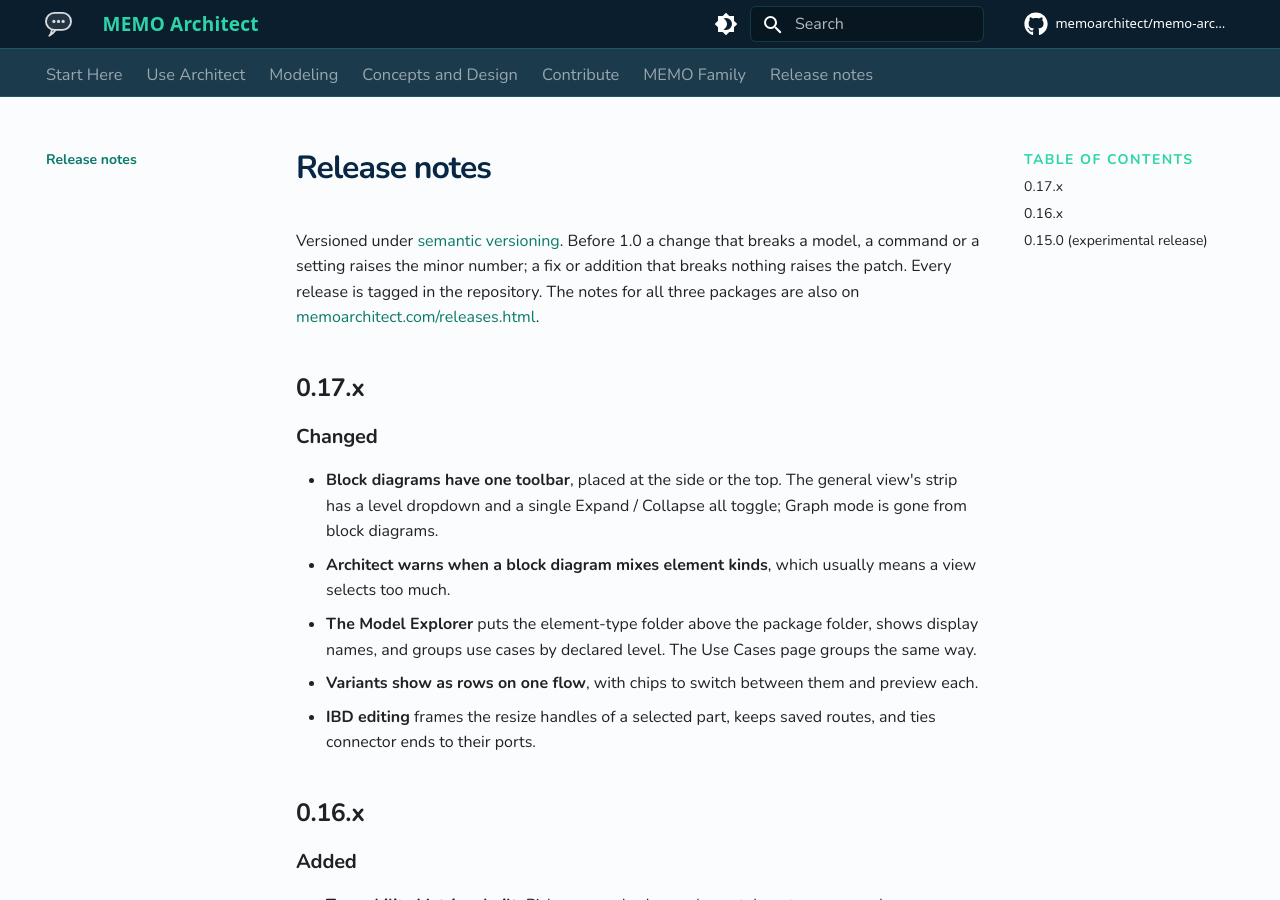
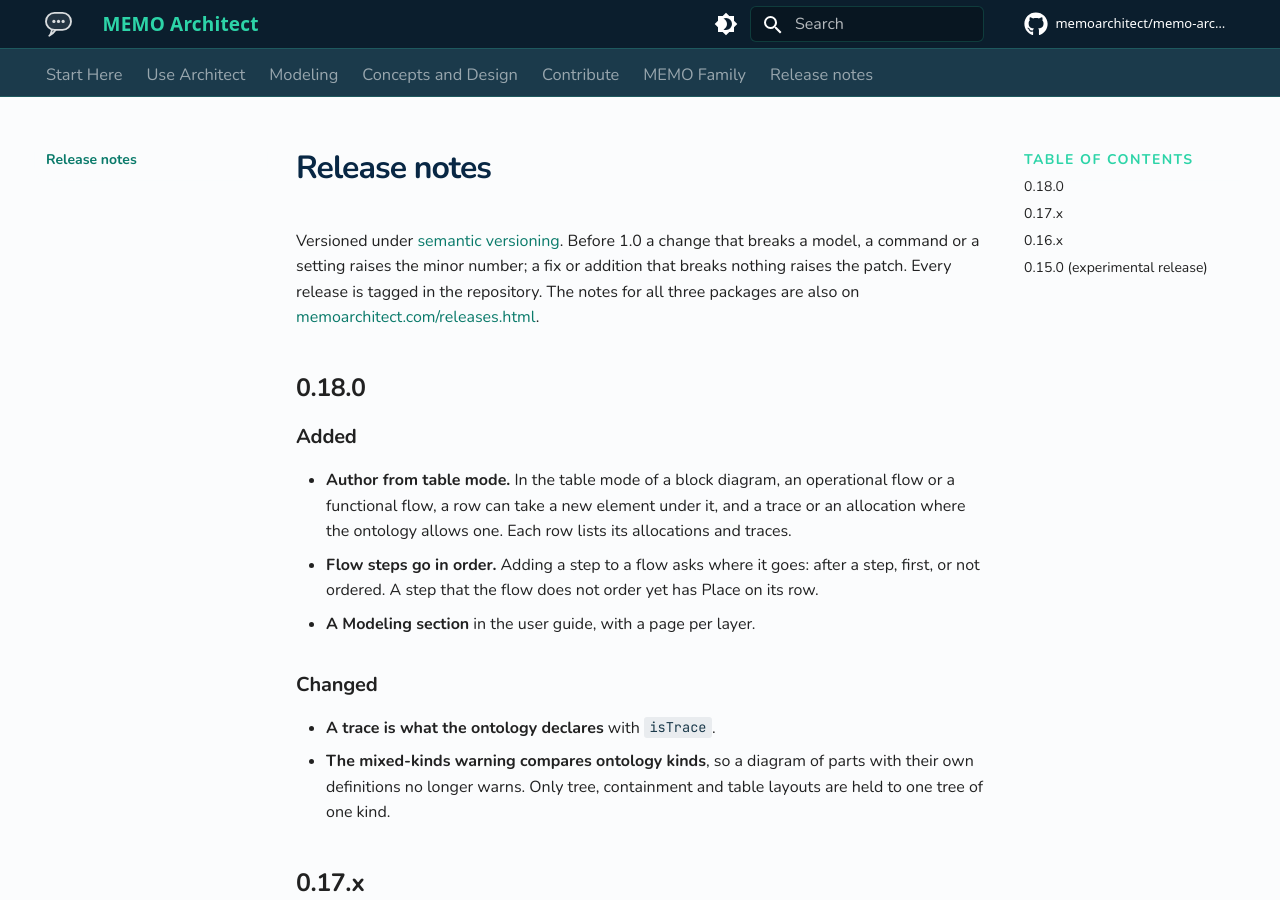
Before and after one commit to memoarchitect/memo-architect, an MkDocs documentation site: the page built from docs/src/release-notes.md, in a window 1280 px wide and 900 px high. Built offline with MkDocs 1.6.1 and Material for MkDocs 9.7.7, drawn with Linux system fonts in a browser that asks for light colours; comment, search, counter and statistics services are not loaded.

```diff
--- a/docs/src/release-notes.md
+++ b/docs/src/release-notes.md
@@ -1,6 +1,25 @@
 # Release notes
 
 Versioned under [semantic versioning](https://semver.org/). Before 1.0 a change that breaks a model, a command or a setting raises the minor number; a fix or addition that breaks nothing raises the patch. Every release is tagged in the repository. The notes for all three packages are also on [memoarchitect.com/releases.html](https://memoarchitect.com/releases.html).
+
+## 0.18.0
+
+### Added
+
+- **Author from table mode.** In the table mode of a block diagram, an operational
+  flow or a functional flow, a row can take a new element under it, and a trace or an
+  allocation where the ontology allows one. Each row lists its allocations and traces.
+- **Flow steps go in order.** Adding a step to a flow asks where it goes: after a
+  step, first, or not ordered. A step that the flow does not order yet has Place on
+  its row.
+- **A Modeling section** in the user guide, with a page per layer.
+
+### Changed
+
+- **A trace is what the ontology declares** with `isTrace`.
+- **The mixed-kinds warning compares ontology kinds**, so a diagram of parts with
+  their own definitions no longer warns. Only tree, containment and table layouts
+  are held to one tree of one kind.
 
 ## 0.17.x
 
--- a/package.json
+++ b/package.json
@@ -1,6 +1,6 @@
 {
   "name": "@memoarchitect/architect",
-  "version": "0.17.1",
+  "version": "0.18.0",
   "description": "MEMO Architect — interactive workbench and distributable viewer for medical device systems engineering",
   "type": "module",
   "bin": {
@@ -45,8 +45,8 @@
     "test:browser": "playwright test"
   },
   "dependencies": {
-    "@memoarchitect/ontology": "0.17.1",
-    "@memoarchitect/tools": "0.17.1",
+    "@memoarchitect/ontology": "0.18.0",
+    "@memoarchitect/tools": "0.18.0",
     "class-variance-authority": "^0.7.1",
     "clsx": "^2.1.1",
     "commander": "^12.1.0",
--- a/pyproject.toml
+++ b/pyproject.toml
@@ -1,6 +1,6 @@
 [project]
 name = "memo-architect-docs"
-version = "0.17.1"
+version = "0.18.0"
 description = "Documentation for MEMO Architect"
 requires-python = ">=3.10"
 dependencies = [
```
Also changed, not shown: README.md (+1 -1 lines), 1 other file.
